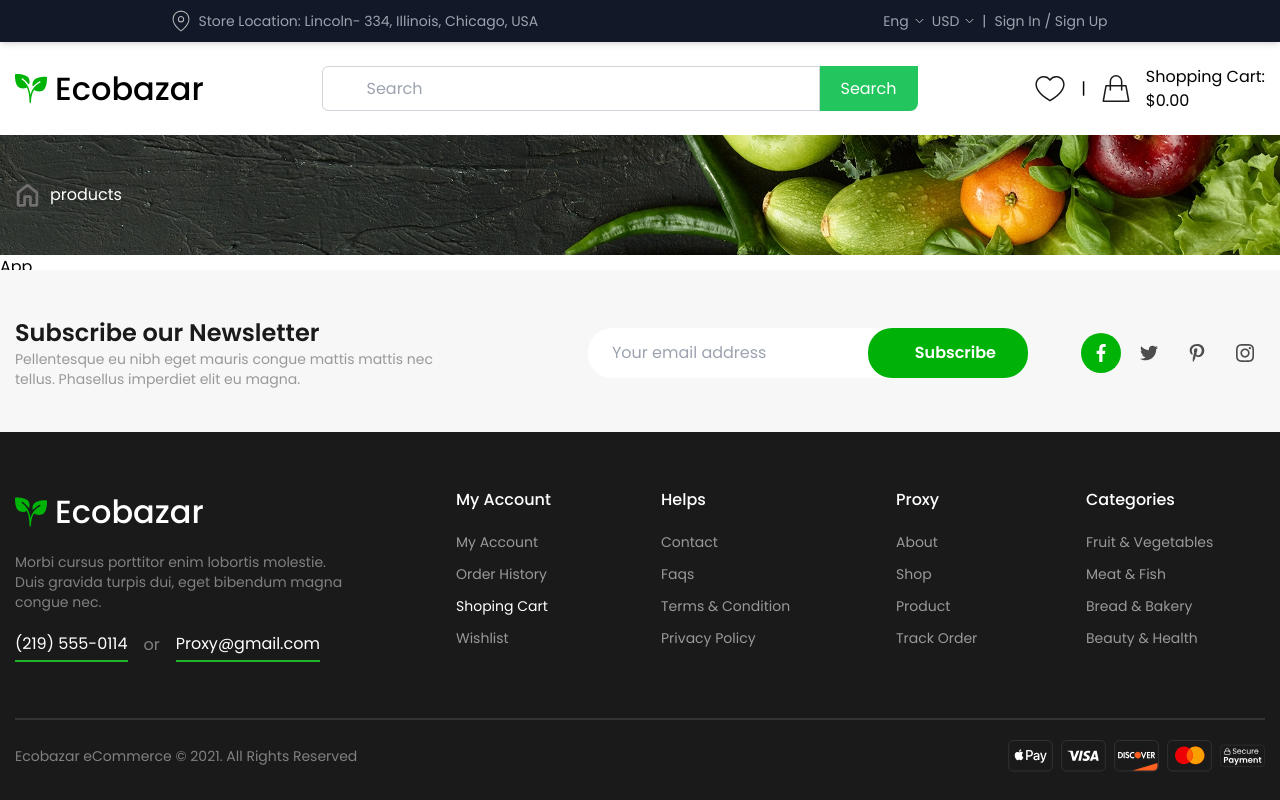
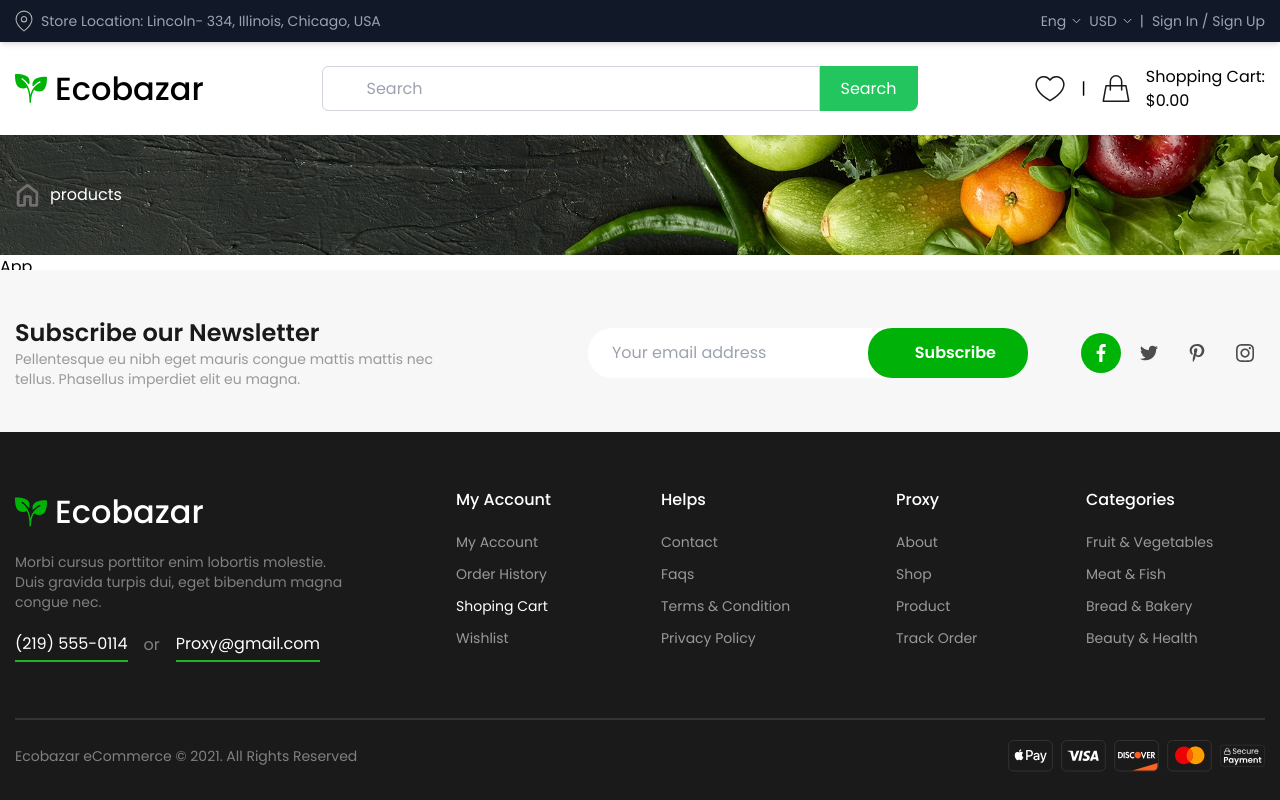
Before and after one commit to nikamunjishvili/shopping-app, a React (Vite) app: page / in a window 1280 px wide. Built offline with nearby package versions, Linux system fonts and the light colour scheme.

Commit message:
corrected header

```diff
--- a/src/common/components/_molecules/Header/Header.tsx
+++ b/src/common/components/_molecules/Header/Header.tsx
@@ -7,7 +7,8 @@ import Input from "../Input/input";
 const Header = () => {
   return (
     <>
-      <header className="flex w-[100%] bg-gray-900 shadow-md h-42 justify-around m-auto">
+      <header className="flex w-[100%] bg-gray-900 shadow-md h-42">
+        <div className="flex w-[1250px] justify-between m-auto">
           <div className="flex items-center h-[42px] text-gray-400 gap-2">
             <img src={Pin} width={18} height={15} />
             <p className="text-sm font-normal">
@@ -23,6 +24,7 @@ const Header = () => {
               USD <img src={Arrow} />
             </p>
             |<p>Sign In / Sign Up</p>
+          </div>
         </div>
       </header>
 
```
Lines whose indentation alone changed are shown as unchanged.
